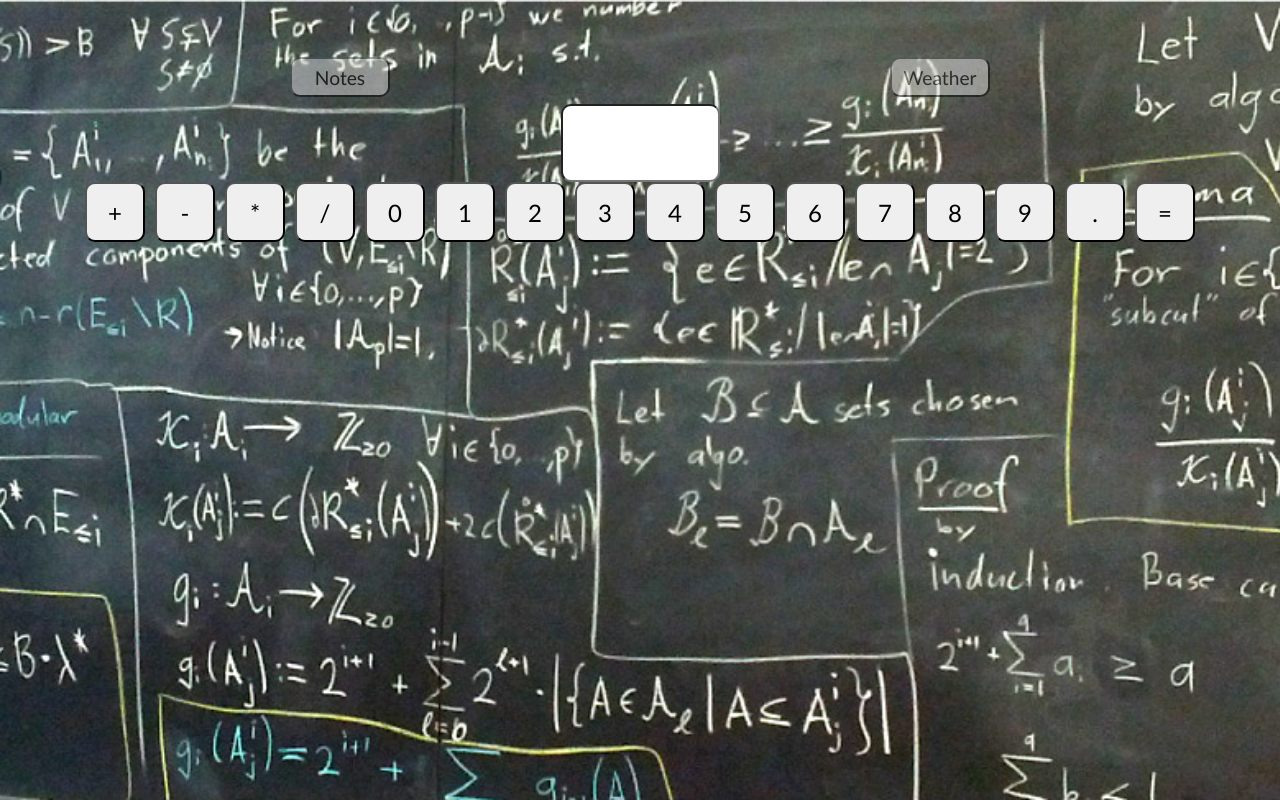
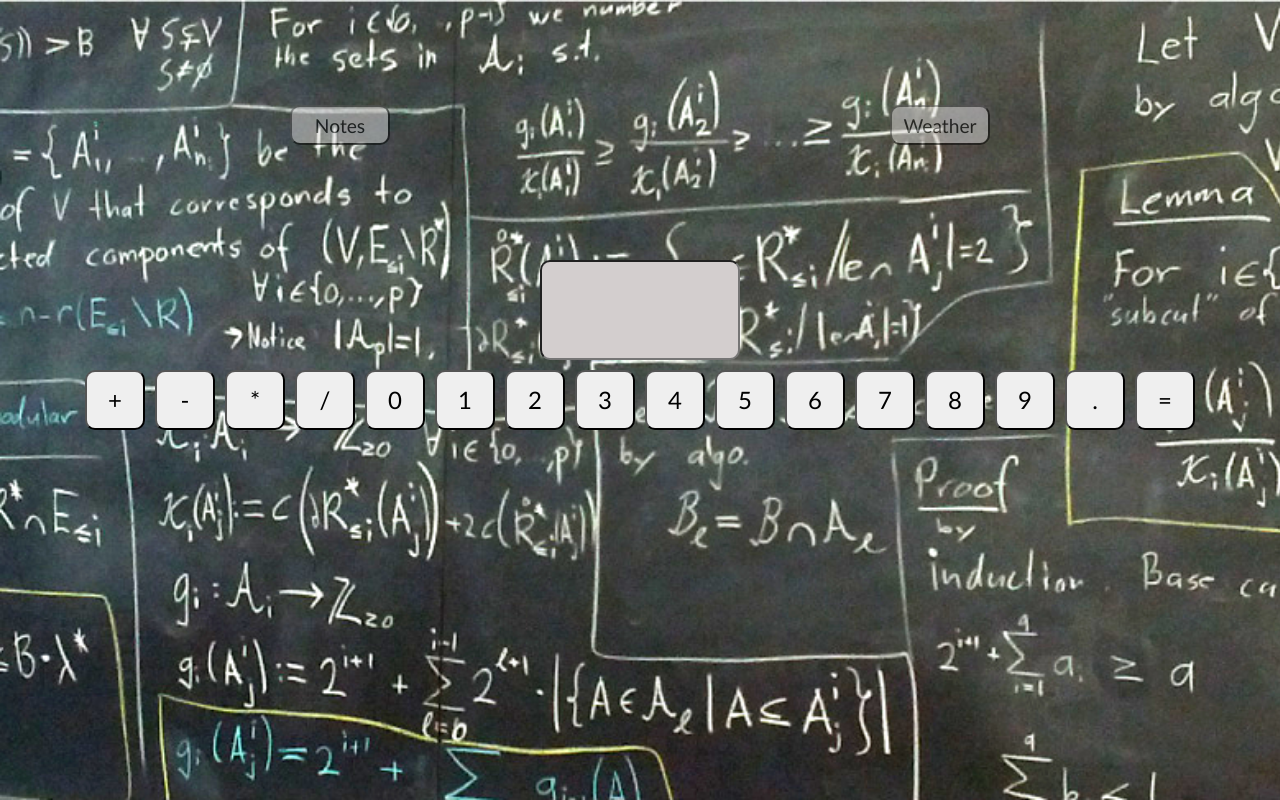
Before and after one commit to Ashraf-Sharaf/Multi_app, a React (Create React App) app: page /calculator in a window 1280 px wide. Built offline with nearby package versions, Linux system fonts and the light colour scheme.

Commit message:
editing the styling for the calculator

```diff
--- a/src/pages/calculator/calculator.css
+++ b/src/pages/calculator/calculator.css
@@ -21,3 +21,14 @@ button {
 .body {
   padding: 100px;
 }
+.calculator-container{
+
+  padding-top: 100px;
+  height: 600px;
+}
+.displayResult{
+  width: 200px;
+  height: 200px;
+  border-radius: 10px;
+  background-color: rgb(211, 206, 206);
+}
--- a/src/pages/calculator/calculator.jsx
+++ b/src/pages/calculator/calculator.jsx
@@ -24,8 +24,7 @@ const Calculator = () => {
     } else {
       setValue1(value1 + value);
     }
-    }
-
+  };
 
   const calculateResult = () => {
     const firstValue = parseFloat(value1);
@@ -52,15 +51,19 @@ const Calculator = () => {
         result = firstValue;
     }
     setValue1(result.toString());
-    setValue2('');
-    setOperator('');
-
+    setValue2("");
+    setOperator("");
   };
 
+  const handleKeyDown = (event) => {
+    const { key } = event;
+    const allowedKeys = /[0-9+\-*/.=]/;
 
-
-
-
+    if (allowedKeys.test(key)) {
+      event.preventDefault();
+      clickedValue(key);
+    }
+  };
 
   return (
     <div className="flex column center calculator">
@@ -83,8 +86,9 @@ const Calculator = () => {
           Weather
         </button>
       </div>
-      <input type="text" className="display" value={value1} readOnly />
-      <div className="flex gap">
+      <div className="calculator-container flex gap column center" onKeyDown={handleKeyDown}>
+        <input type="text" className="displayResult" value={value1} readOnly />
+        <div className="flex gap" onKeyDown={handleKeyDown}>
           <button onClick={() => clickedValue("+")}>+</button>
           <button onClick={() => clickedValue("-")}>-</button>
           <button onClick={() => clickedValue("*")}>*</button>
@@ -103,6 +107,7 @@ const Calculator = () => {
           <button onClick={() => clickedValue("=")}>=</button>
         </div>
       </div>
+    </div>
   );
 };
 export default Calculator;
```
Lines whose indentation alone changed are shown as unchanged.
